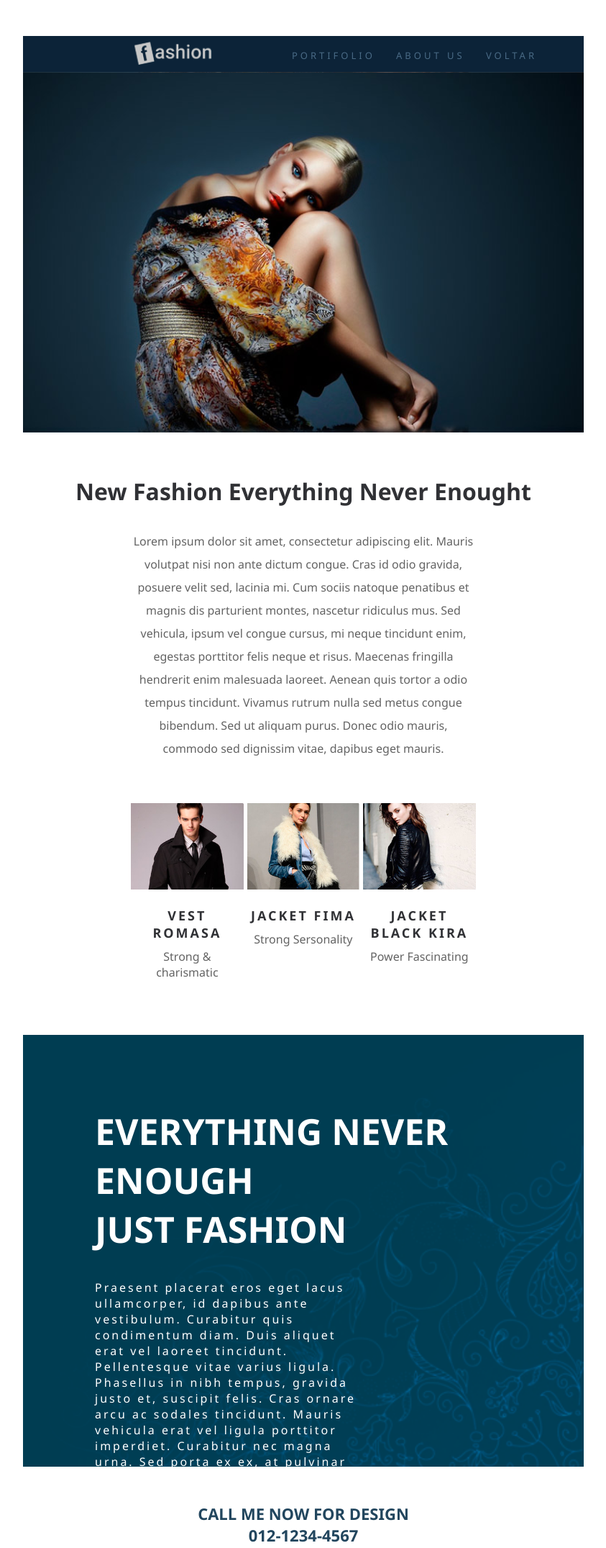
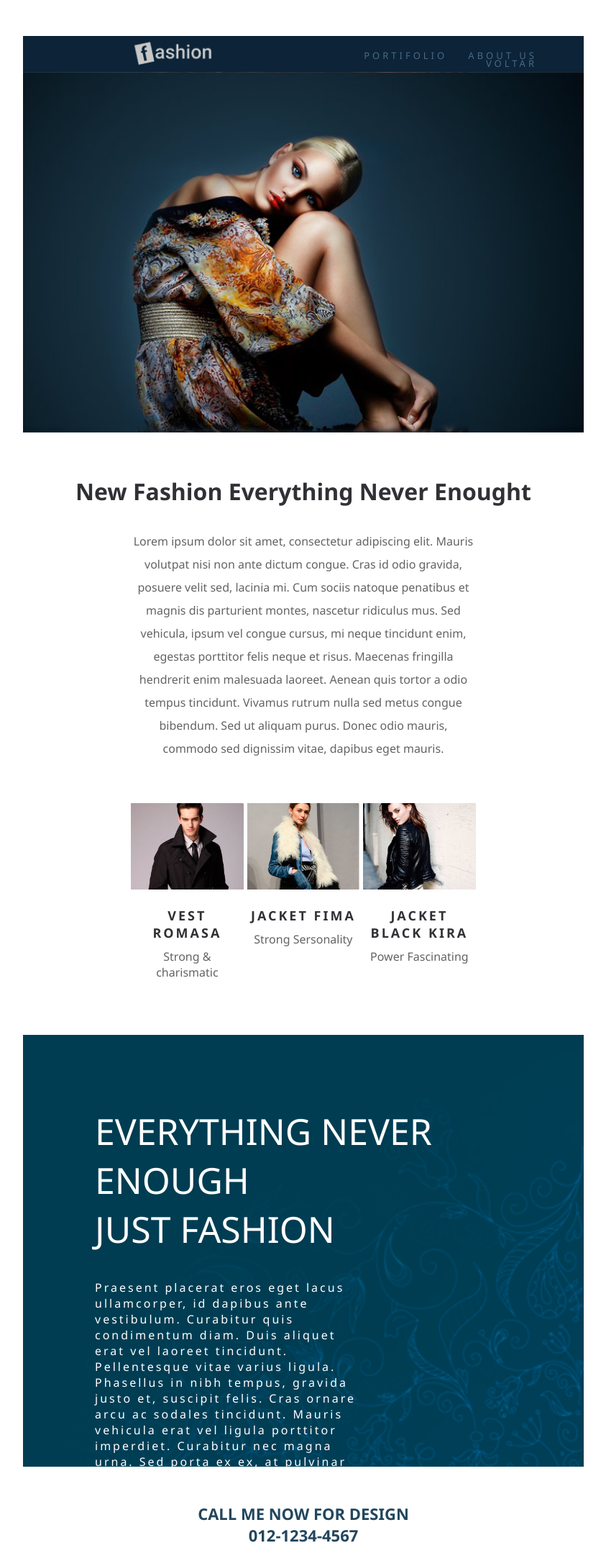
Before and after one commit to matheusfnl/css-study, a plain HTML site: page Projeto2/index.html in a window 1280 px wide. Shown: the top 2151 px of the page at 72% size, without its empty margins (218-1061 px from the left). Drawn offline with Linux system fonts and the light colour scheme.

Commit message:
fix details

```diff
--- a/Projeto2/css/design.css
+++ b/Projeto2/css/design.css
@@ -11,9 +11,9 @@ body {
 
 }
 
-.menu ul {
+.menuNav ul {
     text-align: right;
-    margin: -31px 40px 0 0;
+    margin: -31px 40px 0 50%;
     line-height: 10px;
 
 }
@@ -24,7 +24,7 @@ body {
 
 }
 
-.menu li {
+.menuNav li {
     display: inline-block;
     list-style: none;
 }
@@ -102,7 +102,7 @@ main {
 .sec3 {
     background-image: url(../imagens/bg_detalhe.png);
     height: 600px;
-    background-position: left center;
+    background-position: right center;
     background-size: cover;
     color: white;
 }
@@ -113,6 +113,7 @@ main {
     padding: 100px 0 0 100px;
     text-align: left;
     margin: 0;
+    font-weight: normal;
 }
 
 .sec3 p {
```
